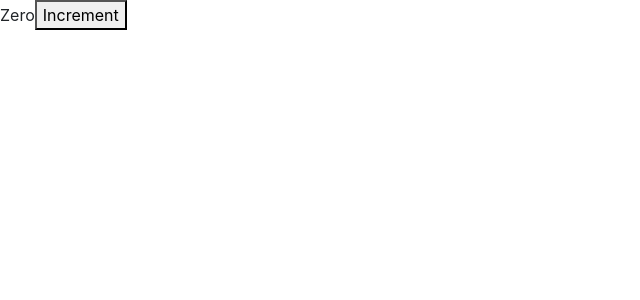
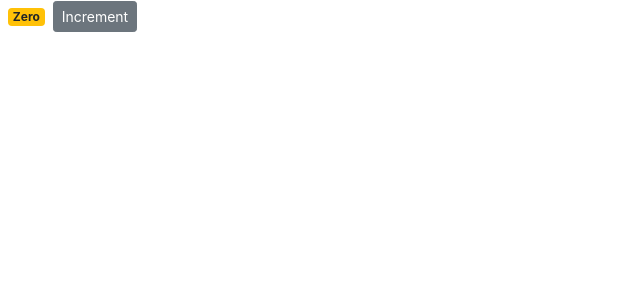
Before and after one commit to spantheslayer/react-basics, a React (Create React App) app: page / in a window 1280 px wide. Shown: the top 300 px of the page, without its empty margins (0-640 px from the left). Built offline with nearby package versions, Linux system fonts and the light colour scheme.

Commit message:
added dyanamic claases to counterJSX

```diff
--- a/src/components/counter.jsx
+++ b/src/components/counter.jsx
@@ -4,11 +4,15 @@ class Counter extends Component {
   state = {
     count: 0,
   };
+
   render() {
+    let classes = "badge m-2 badge-";
+    classes += this.state.count === 0 ? "warning" : "primary";
+
     return (
       <div>
-        <span>{this.formatCount()}</span>
-        <button>Increment</button>
+        <span className={classes}>{this.formatCount()}</span>
+        <button className="btn btn-secondary btn-sm">Increment</button>
       </div>
     );
   }
@@ -17,5 +21,4 @@ class Counter extends Component {
     return count === 0 ? "Zero" : count;
   }
 }
-
 export default Counter;
```
Also changed, not shown: src/index.css (+2 -5 lines).
